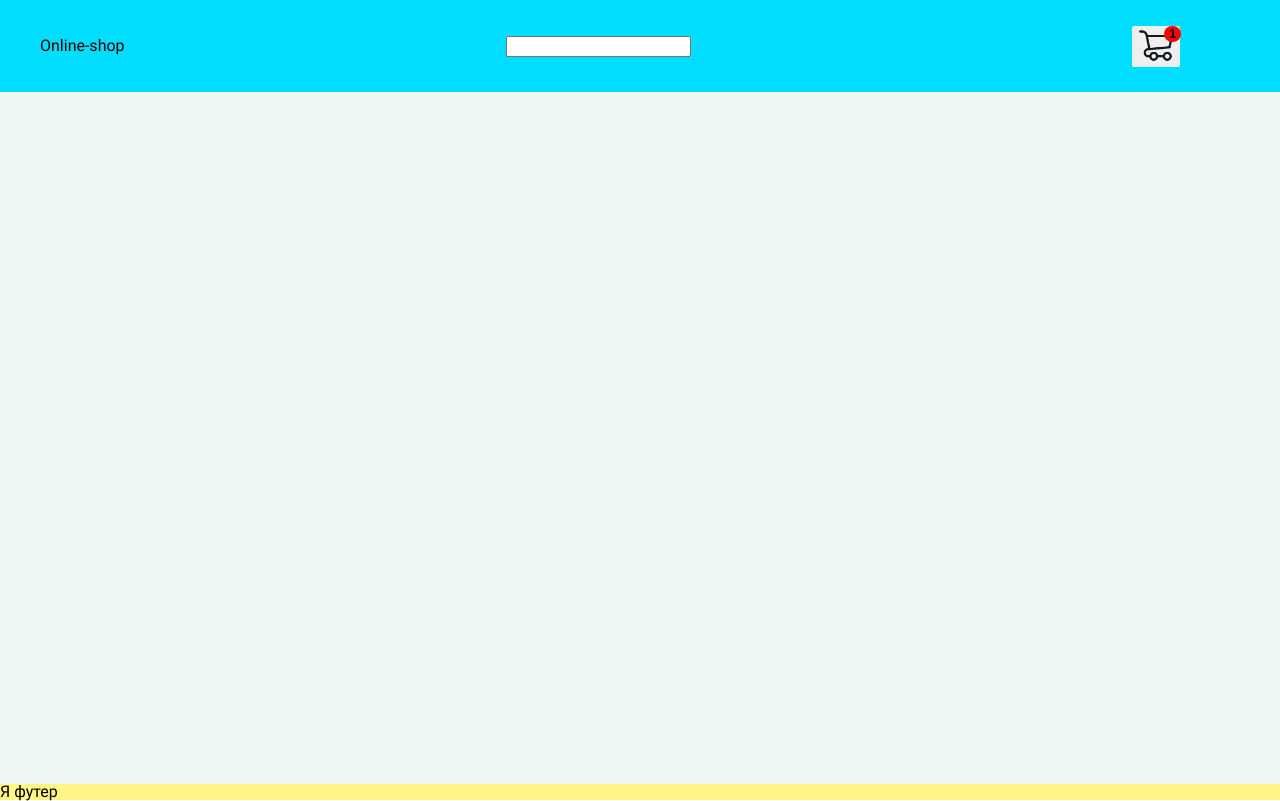
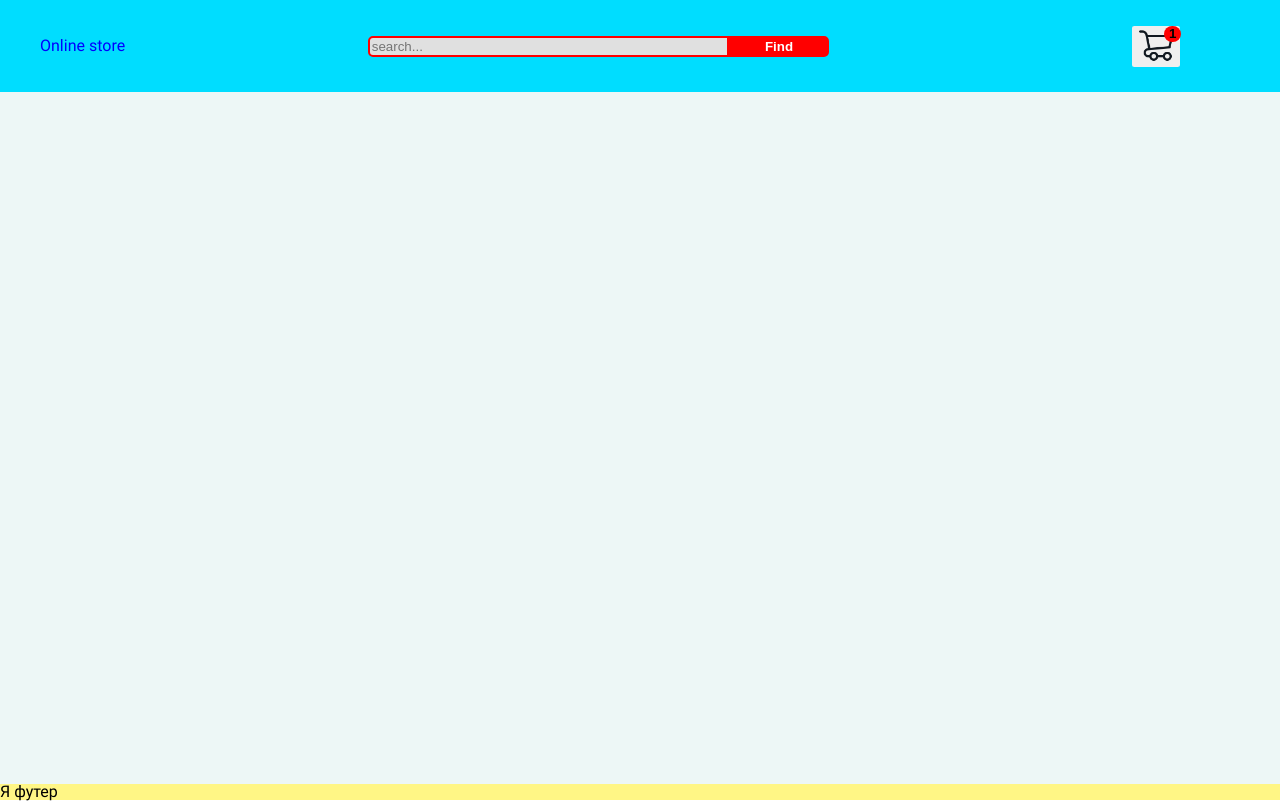
Before and after one commit to Mike637/online-shop, a React app: page / in a window 1280 px wide. Built offline with nearby package versions, Linux system fonts and the light colour scheme.

Commit message:
add styles for search panel

```diff
--- a/src/views/App/app.scss
+++ b/src/views/App/app.scss
@@ -37,6 +37,10 @@ body, html
 body {
 	line-height: 1;
 }
+img
+    {
+        width:100%;
+    }
 ol, ul {
 	list-style: none;
 }
--- a/src/views/components/MainPage/Header/Header.jsx
+++ b/src/views/components/MainPage/Header/Header.jsx
@@ -1,19 +1,31 @@
 import React  from 'react'
 import  styles from "./header.module.scss"
 import cart from "./images/cart.png"
-
+import search from "./images/search.png"
 
 const Header = () => {
 return (
    <header className={styles.header}>
    <div className = {styles.header__container}>
 <div className = {styles.header__logo}>
-Online-shop
+ Online store
 </div>
 <div className = {styles.header__searchPanel}>
-<form action="">
-    <input type="text" />
+
+<div className = {styles.header__searchPanelContainer}>
+   <p><form сlassName= {styles.header__searchForm} action="">
+   <input placeholder="search..." type="text"  className = {styles.header__searchArea}/>
+   <button className= {styles.header__buttonSearch}>Find</button>
+   </form></p>
+      </div>
+{ /*<div className = {styles.header__searchPanelContainer}>
+
+
+<form сlassName= {styles.header__searchForm} action="">
+<input type="text"  className = {styles.header__searchArea}/>
+<button className= {styles.header__buttonSearch}><img src={search}/></button>
 </form>
+</div> */ }
 </div>
 
 <div className={styles.header__cart}>
--- a/src/views/components/MainPage/Header/header.module.scss
+++ b/src/views/components/MainPage/Header/header.module.scss
@@ -19,21 +19,65 @@ justify-content:space-between;
 padding:2%;
 }
 
+.header__logo
+{
+font-weight:bold;
+color:blue;
+font-style:italic;
+}
+
+.header__searchPanel
+{
+    display:flex;
+    justify-content: center;
+    align-items: center;
+    width:60%;
+    height:25px;
+.header__searchPanelContainer
+{
+    width:70%;
+    text-align:center;
+    .header__searchArea,
+    .header__buttonSearch
+    {
+        border:2px solid red;
+    }
+    .header__searchArea
+    {
+        width:70%;
+        border-radius:5px  0 0 5px;
+        background-color:#E0E0E0;
+    }
+    .header__buttonSearch
+ {
+width:20%;
+border-radius:0  5px 5px 0;
+background-color:red;
+font-weight:bold;
+color:white;
+&:hover
+{
+cursor:pointer;
+}
+&:active
+{
+background-color:violet;
+border:2px solid violet;
+}
+}
+
+
+
+
+}
+}
+
 .header__cart
 {
 
 width:4%;
 position:relative;
 padding:0 5%;
-:hover .header__popupHint
-{
-    display:block;
-}
-img
-{
-width:100%;
-
-}
 .header__buttonCart
 {
 border:none;
@@ -46,9 +90,6 @@ opacity:0.3
 {
 cursor:pointer;
 }
-
-
-
 .header__quantityBlock {
 position:absolute;
 background-color:red;
```
Also changed, not shown: src/views/components/MainPage/Header/images/search.png (added).
